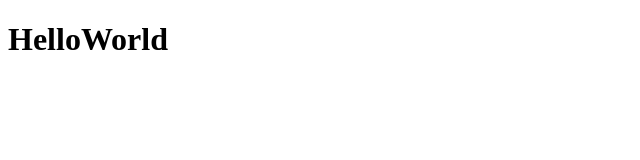
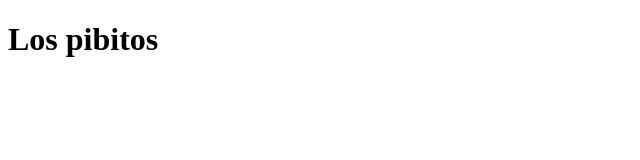
Before and after one commit to echelabra98/Git-MyProyect, a plain HTML site: page index.html in a window 1280 px wide. Shown: the whole page, without its empty margins (0-640 px from the left). Drawn offline with Linux system fonts and the light colour scheme.

Commit message:
Ahora el index.html tiene codigo html

```diff
--- a/index.html
+++ b/index.html
@@ -6,7 +6,7 @@
     <title>Mi pagina web</title>
 </head>
 <body>
-    <h1>HelloWorld</h1>
+    <h1>Los pibitos</h1>
 
 </body>
 </html>
```
